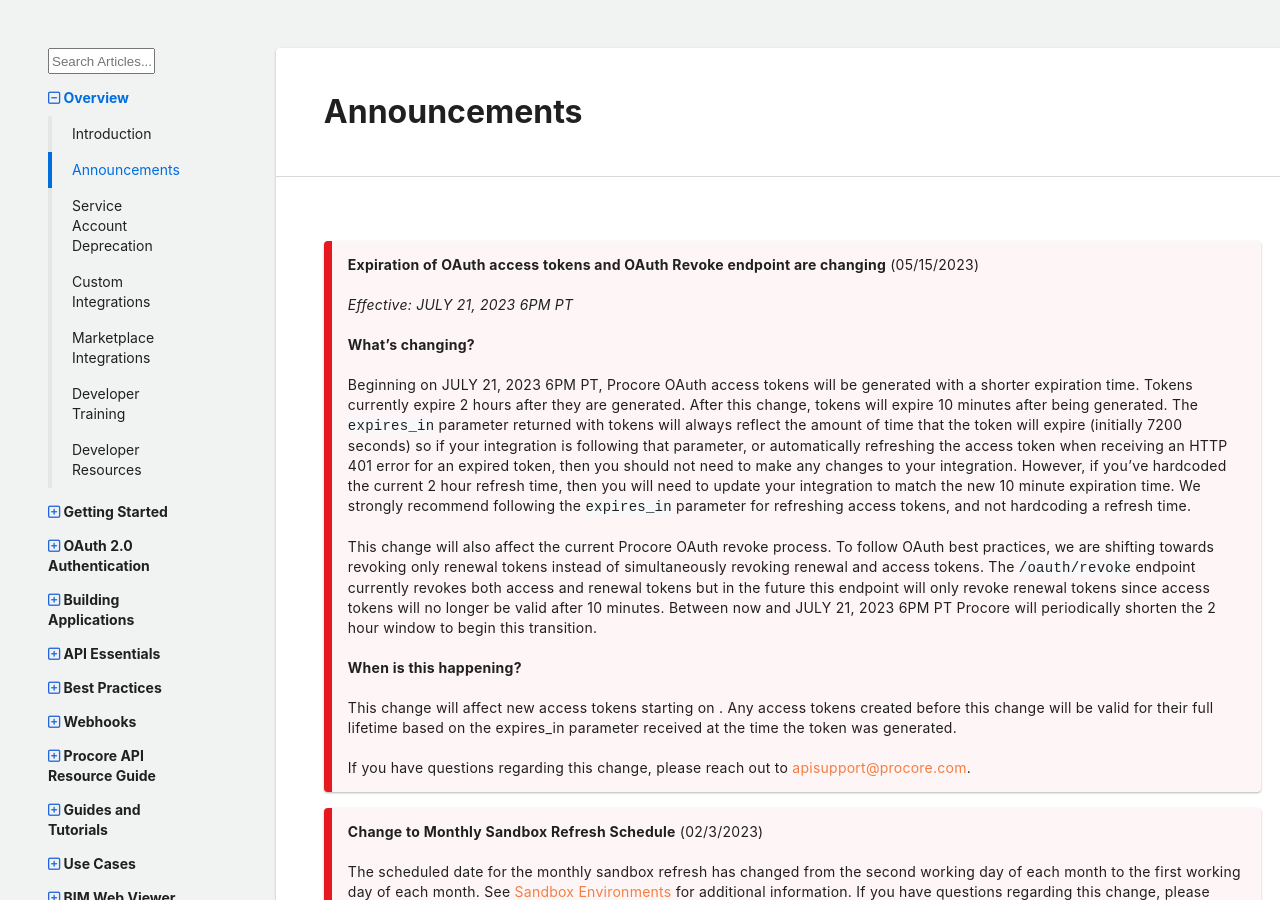
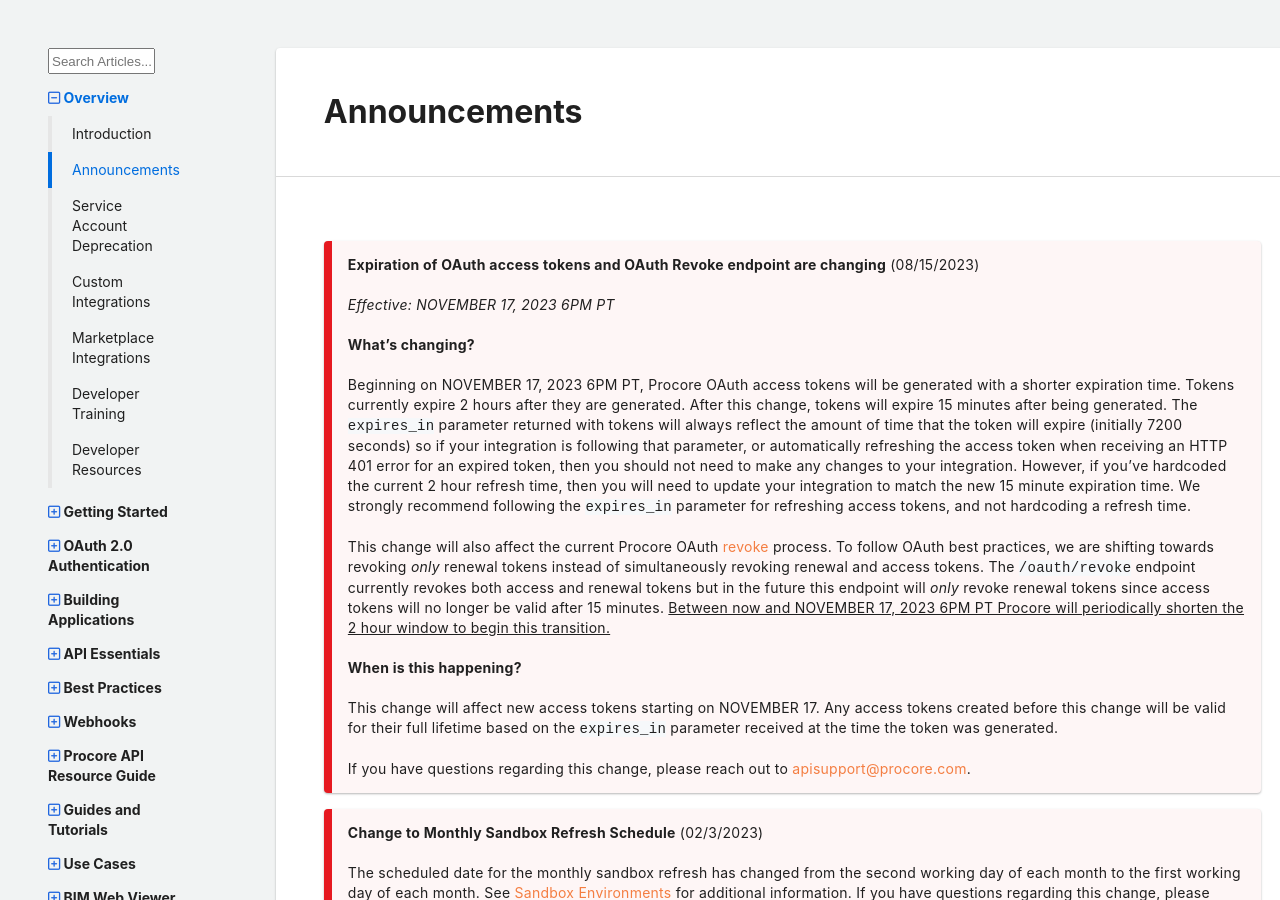
Before and after one commit to procore/documentation, a Jekyll site: the page built from overview/announcements.md, in a window 1280 px wide and 900 px high. Built offline with Jekyll 4.4.1, drawn with Linux system fonts in a browser that asks for light colours; comment, search, counter and statistics services are not loaded.

Commit message:
final draft for access token announcement

```diff
--- a/overview/announcements.md
+++ b/overview/announcements.md
@@ -5,27 +5,28 @@ layout: default
 section_title: Overview
 ---
 
->**Expiration of OAuth access tokens and OAuth Revoke endpoint are changing** (05/15/2023)
+>**Expiration of OAuth access tokens and OAuth Revoke endpoint are changing** (08/15/2023)
 >
->*Effective: JULY 21, 2023 6PM PT*
+>*Effective: NOVEMBER 17, 2023 6PM PT*
 >
 >**What's changing?**
 >
->Beginning on JULY 21, 2023 6PM PT, Procore OAuth access tokens will be generated with a shorter expiration time. Tokens currently expire 2 hours after they are generated.
->After this change, tokens will expire 10 minutes after being generated.
+>Beginning on NOVEMBER 17, 2023 6PM PT, Procore OAuth access tokens will be generated with a shorter expiration time.
+>Tokens currently expire 2 hours after they are generated.
+>After this change, tokens will expire 15 minutes after being generated.
 >The `expires_in` parameter returned with tokens will always reflect the amount of time that the token will expire (initially 7200 seconds) so if your integration is following that parameter, or automatically refreshing the access token when receiving an HTTP 401 error for an expired token, then you should not need to make any changes to your integration.
->However, if you've hardcoded the current 2 hour refresh time, then you will need to update your integration to match the new 10 minute expiration time.
+>However, if you've hardcoded the current 2 hour refresh time, then you will need to update your integration to match the new 15 minute expiration time.
 >We strongly recommend following the `expires_in` parameter for refreshing access tokens, and not hardcoding a refresh time.
 >
->This change will also affect the current Procore OAuth revoke process.
->To follow OAuth best practices, we are shifting towards revoking only renewal tokens instead of simultaneously revoking renewal and access tokens.
->The `/oauth/revoke` endpoint currently revokes both access and renewal tokens but in the future this endpoint will only revoke renewal tokens since access tokens will no longer be valid after 10 minutes.
->Between now and JULY 21, 2023 6PM PT Procore will periodically shorten the 2 hour window to begin this transition.
+>This change will also affect the current Procore OAuth [revoke]({{ site.url }}{{ site.baseurl }}{% link oauth/oauth_endpoints.md %}) process.
+>To follow OAuth best practices, we are shifting towards revoking _only_ renewal tokens instead of simultaneously revoking renewal and access tokens.
+>The `/oauth/revoke` endpoint currently revokes both access and renewal tokens but in the future this endpoint will _only_ revoke renewal tokens since access tokens will no longer be valid after 15 minutes.
+><u>Between now and NOVEMBER 17, 2023 6PM PT Procore will periodically shorten the 2 hour window to begin this transition.</u>
 >
 >**When is this happening?**
 >
->This change will affect new access tokens starting on {{Date}}{{Time}}.
->Any access tokens created before this change will be valid for their full lifetime based on the expires_in parameter received at the time the token was generated.
+>This change will affect new access tokens starting on NOVEMBER 17.
+>Any access tokens created before this change will be valid for their full lifetime based on the `expires_in` parameter received at the time the token was generated.
 >
 >If you have questions regarding this change, please reach out to [apisupport@procore.com](mailto:apisupport@procore.com).
 
```
